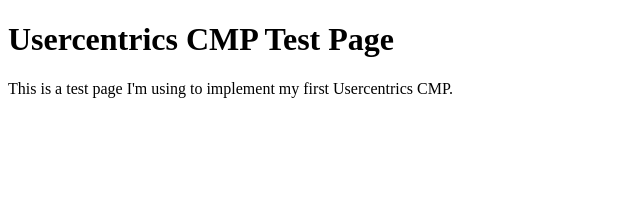
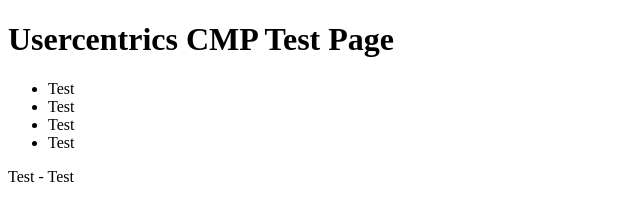
Before and after one commit to piastrempler-netizen/testpage, a plain HTML site: page index.html in a window 1280 px wide. Shown: the whole page, without its empty margins (0-640 px from the left). Drawn offline with Linux system fonts and the light colour scheme.

Commit message:
Update index.html

```diff
--- a/index.html
+++ b/index.html
@@ -53,6 +53,16 @@
             style="display:none;visibility:hidden"></iframe></noscript>
     <!-- End Google Tag Manager (noscript) -->
     <h1>Usercentrics CMP Test Page</h1>
-    This is a test page I'm using to implement my first Usercentrics CMP.
+    <nav>
+        <ul>
+            <li>Test</li>
+            <li>Test</li>
+            <li>Test</li>
+            <li>Test</li>
+        </ul>
+    </nav>
+    <footer>
+        <p>Test - Test</p>
+    </footer>
 </body>
 </html>
```
